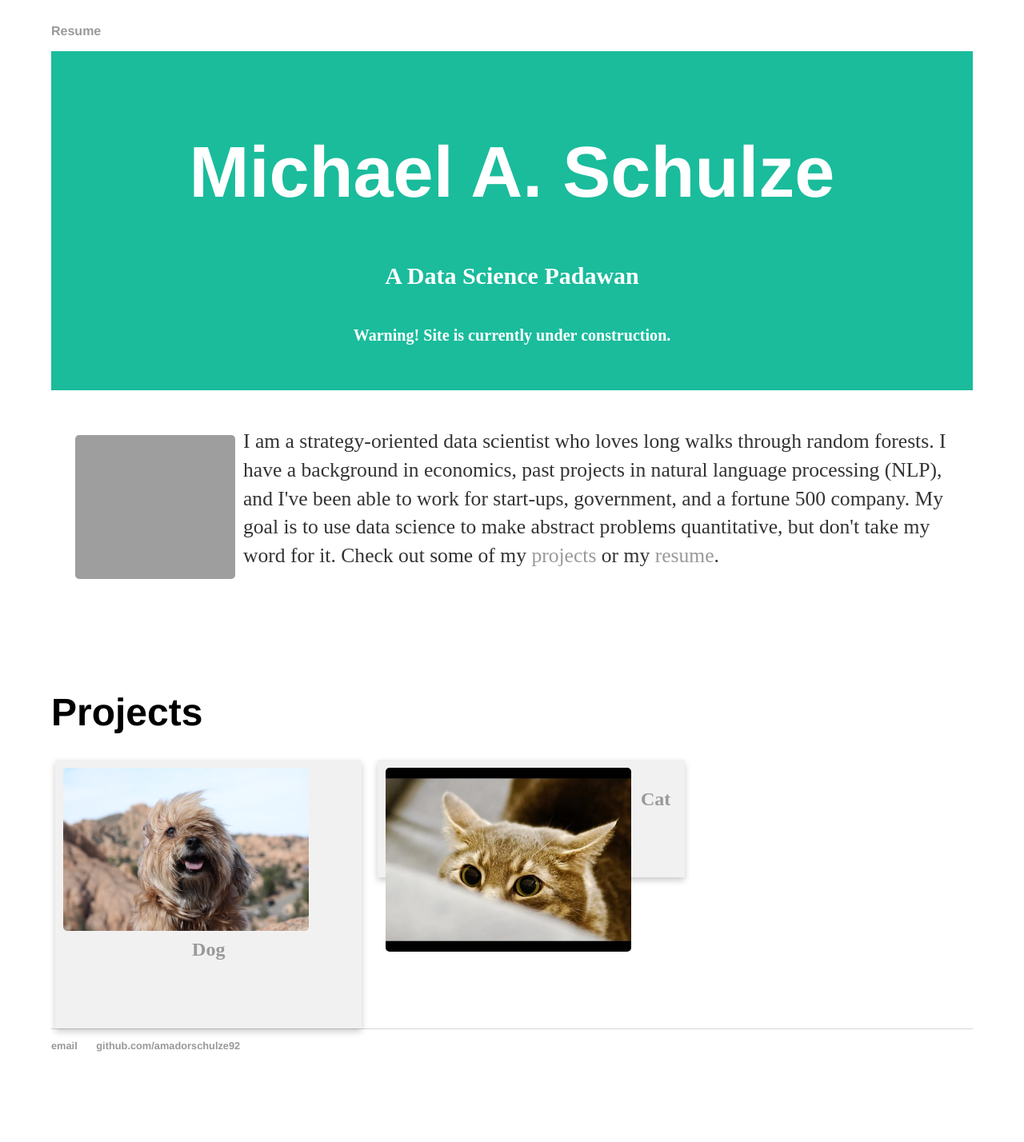
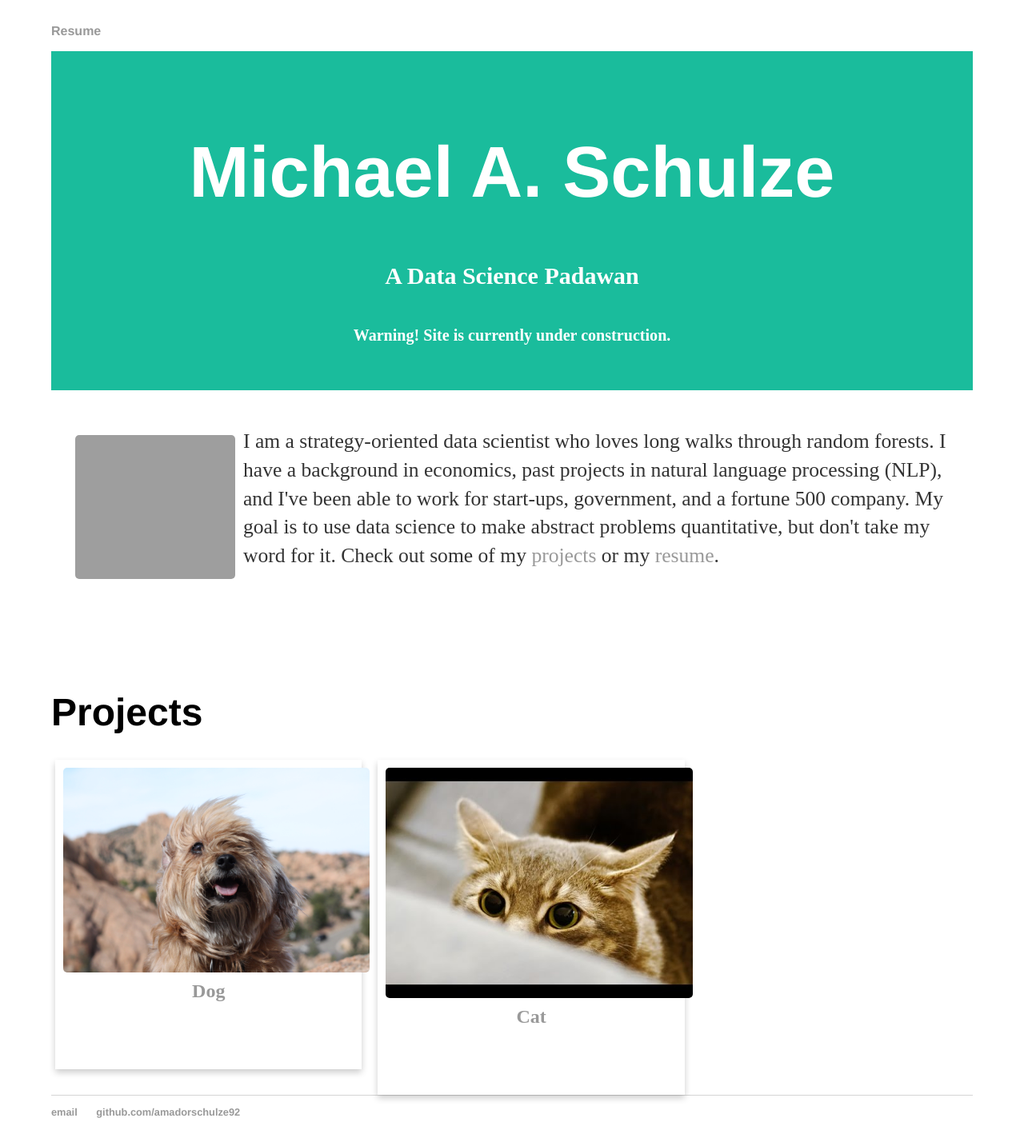
Before and after one commit to amadorschulze92/amadorschulze92.github.io, a Jekyll site: the page built from index.html, in a window 1280 px wide. Shown: the whole page at 80% size. Built offline with Jekyll 4.4.1, drawn with Linux system fonts in a browser that asks for light colours; before the commit the page ends 1345 px from its top, so only the background shows below that; grey boxes are pictures that could not be loaded.

Commit message:
try to create card background

```diff
--- a/assets/css/main.css
+++ b/assets/css/main.css
@@ -101,6 +101,7 @@
   padding: 16px;
   text-align: center;
   background-color: #f1f1f1;
+  background: url(assets/images/Dog.jpeg);
 }
 
 img {
--- a/index.html
+++ b/index.html
@@ -33,7 +33,7 @@
       {% for post in site.posts %}
         <div class="column">
           {% capture new_var %}/assets/images/{{ post.title }}.jpeg{% endcapture %}
-          <img src={{ new_var }} alt={{ post.title }} style="width:80%">
+          <img src={{ new_var }} alt={{ post.title }} style="width:100%">
           <div class="card">
             <a href="{{ post.url }}">
               <h2>{{ post.title }}</h2>
```
